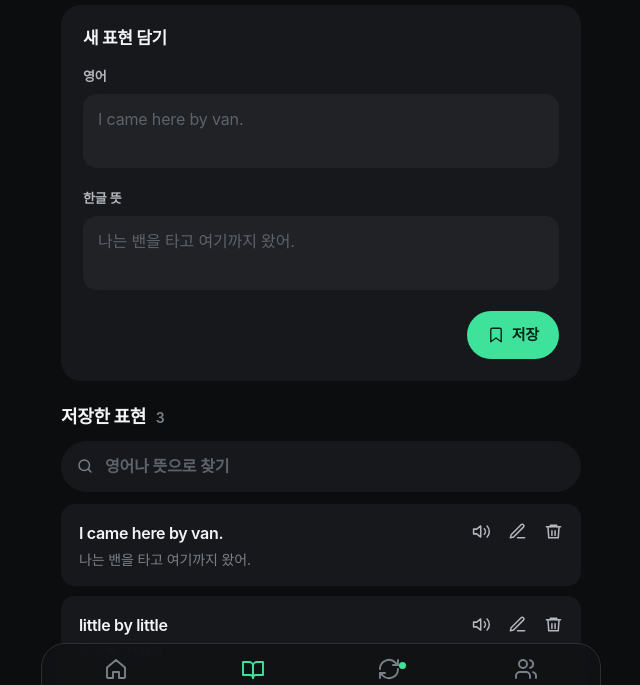
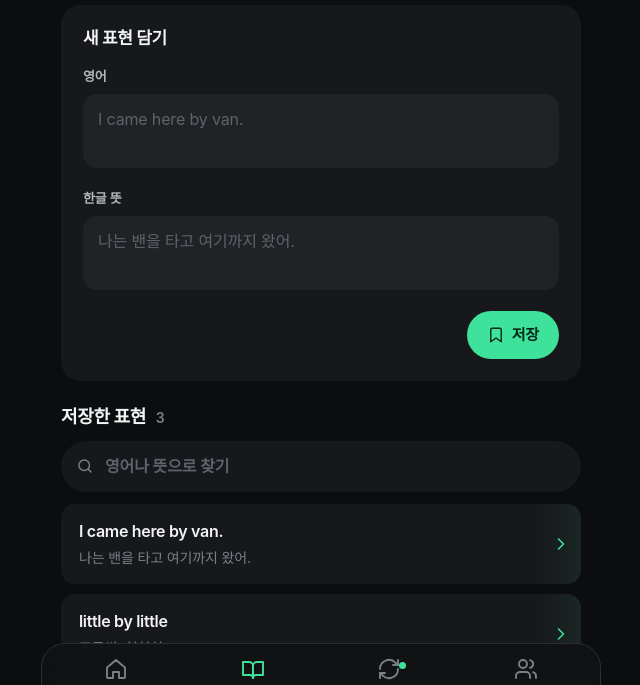
Before and after one commit to threedowon/study-english, a website with bundled scripts: page index.html in a window 1280 px wide. Both pictures are taken after a click on the button "오늘 배운 표현 기록하기". Shown: the part 67-752 px from the top of the page, without its empty margins (319-959 px from the left). Built offline with nearby package versions, Linux system fonts and the light colour scheme; files whose address does not match are found by name; a web font is replaced by a local one.

Commit message:
Notebook rows: full-width text, green arrow or left swipe reveals listen/edit/delete
Co-Authored-By: Claude Opus 5.5 <noreply@anthropic.com>
Claude-Session: https://claude.ai/code/session_01KyiabmoYKmjjHJbJSEx7w7

```diff
--- a/app.js
+++ b/app.js
@@ -47,7 +47,14 @@ function persist(){if(currentUser){queueSave();return}try{localStorage.setItem(K
 function toast(text){$('#toast').textContent=text;$('#toast').classList.add('visible');clearTimeout(toast.timer);toast.timer=setTimeout(()=>$('#toast').classList.remove('visible'),3500)}
 function streak(){const dates=new Set(state.history.map(h=>h.date));let d=new Date(),count=0;if(!dates.has(dayKey(d)))d.setDate(d.getDate()-1);while(dates.has(dayKey(d))){count++;d.setDate(d.getDate()-1)}return count}
 function navigate(next){if(!['home','notes','review','together','settings'].includes(next))next='notes';if(next==='together'&&currentUser)refreshSocial();stopRecording(true);if(recognition)recognition.stop();stopAnswer();resetCard();later=[];page=next;reviewId=null;revealed=false;reviewed=0;render();window.scrollTo({top:0,behavior:'smooth'})}
-function rows(notes){return notes.length?notes.map(n=>`<article class="note-row"><div class="note-actions"><button class="icon-btn" data-speak="${esc(n.id)}" aria-label="표현 듣기">${ui('speaker')}</button>${page==='notes'?`<button class="icon-btn" data-edit="${esc(n.id)}" aria-label="표현 수정">${ui('edit')}</button><button class="icon-btn danger" data-delete="${esc(n.id)}" aria-label="표현 삭제">${ui('trash')}</button>`:''}</div><div class="note-body"><h3 lang="en">${esc(n.english)}</h3><p>${n.meaning?esc(n.meaning):'<em class="warn">한글 뜻을 추가해 주세요</em>'}</p></div></article>`).join(''):'<div class="empty">아직 저장한 표현이 없어요.<br>헤이링에서 배운 문장을 담아 보세요.</div>'}
+function rows(notes){return notes.length?notes.map(n=>page==='notes'?`<article class="note-row swipe" data-row="${esc(n.id)}"><div class="note-body"><h3 lang="en">${esc(n.english)}</h3><p>${n.meaning?esc(n.meaning):'<em class="warn">한글 뜻을 추가해 주세요</em>'}</p></div><button class="row-toggle" data-row-toggle="${esc(n.id)}" aria-label="표현 메뉴 열기" aria-expanded="false">${ui('chevron')}</button><div class="row-tray" aria-hidden="true"><button class="tray-btn" data-speak="${esc(n.id)}" aria-label="표현 듣기" tabindex="-1">${ui('speaker')}</button><button class="tray-btn" data-edit="${esc(n.id)}" aria-label="표현 수정" tabindex="-1">${ui('edit')}</button><button class="tray-btn danger" data-delete="${esc(n.id)}" aria-label="표현 삭제" tabindex="-1">${ui('trash')}</button></div></article>`:`<article class="note-row"><div class="note-actions"><button class="icon-btn" data-speak="${esc(n.id)}" aria-label="표현 듣기">${ui('speaker')}</button></div><div class="note-body"><h3 lang="en">${esc(n.english)}</h3><p>${n.meaning?esc(n.meaning):'<em class="warn">한글 뜻을 추가해 주세요</em>'}</p></div></article>`).join(''):'<div class="empty">아직 저장한 표현이 없어요.<br>헤이링에서 배운 문장을 담아 보세요.</div>'}
+// Notebook rows: tap the green arrow or swipe left to reveal listen / edit / delete.
+function setRowOpen(row,open){if(!row)return;document.querySelectorAll('.note-row.open').forEach(r=>{if(r!==row){r.classList.remove('open');r.querySelector('.row-toggle')?.setAttribute('aria-expanded','false');r.querySelector('.row-tray')?.setAttribute('aria-hidden','true');r.querySelectorAll('.tray-btn').forEach(b=>b.tabIndex=-1)}});row.classList.toggle('open',open);row.querySelector('.row-toggle')?.setAttribute('aria-expanded',String(open));row.querySelector('.row-tray')?.setAttribute('aria-hidden',String(!open));row.querySelectorAll('.tray-btn').forEach(b=>b.tabIndex=open?0:-1)}
+document.addEventListener('click',e=>{const t=e.target.closest?.('[data-row-toggle]');if(t&&t.dataset?.rowToggle){const row=t.closest?.('.note-row');if(row?.classList)setRowOpen(row,!row.classList.contains('open'));return}if(!e.target.closest?.('.note-row'))document.querySelectorAll('.note-row.open').forEach(r=>setRowOpen(r,false))});
+let swipe=null;
+document.addEventListener('pointerdown',e=>{const row=e.target.closest?.('.note-row.swipe');if(!row||e.target.closest('button')||e.pointerType==='mouse')return;swipe={row,x:e.clientX,y:e.clientY}});
+document.addEventListener('pointerup',e=>{if(!swipe)return;const dx=e.clientX-swipe.x,dy=e.clientY-swipe.y;if(Math.abs(dx)>40&&Math.abs(dx)>Math.abs(dy)*1.5)setRowOpen(swipe.row,dx<0);swipe=null});
+document.addEventListener('pointercancel',()=>{swipe=null});
 function week(){const start=new Date();start.setDate(start.getDate()-((start.getDay()+6)%7));const dates=new Set(state.history.map(h=>h.date));return ['월','화','수','목','금','토','일'].map((label,i)=>{const d=new Date(start);d.setDate(d.getDate()+i);const key=dayKey(d),done=dates.has(key);return `<div class="day ${done?'done':''} ${key===dayKey()?'today':''}">${label}<span>${done?'✓':d.getDate()}</span></div>`}).join('')}
 function home(){const count=due().length,done=todayReviews(),goal=Number(state.goal)||5,pct=Math.min(100,Math.round(done/goal*100)),len=282.7;return `<section class="card mission"><div class="gauge"><svg viewBox="0 0 220 122" aria-hidden="true"><defs><linearGradient id="gauge-grad" x1="0" x2="1" y1="0" y2="0"><stop offset="0" stop-color="#5b7cff"/><stop offset="1" stop-color="#b47cf5"/></linearGradient></defs><path class="gauge-track" d="M20 112A90 90 0 0 1 200 112"/><path class="gauge-fill" d="M20 112A90 90 0 0 1 200 112" stroke-dasharray="${len}" stroke-dashoffset="${(len*(1-pct/100)).toFixed(1)}"/></svg><div class="gauge-center"><span class="spark">✦</span><strong>오늘의 미션</strong><span class="gauge-pct">${pct}%</span></div></div><p class="mission-meta">${done} / ${goal}개 완료 · <b>${streak()}일</b> 연속 복습</p><button class="pill primary block" data-page="review">${count?`복습 시작 · ${count}개`:'오늘 복습 완료!'}</button><button class="pill ghost block" data-page="notes">오늘 배운 표현 기록하기</button></section><section class="card week-card"><h2 class="card-title">이번 주의 작은 꾸준함</h2><div class="days">${week()}</div></section><section class="block-section"><div class="section-title"><h2>최근 표현</h2><button class="link" data-page="notes">모두 보기 ${ui('chevron')}</button></div><div class="notes-list">${rows(state.notes.slice(0,3))}</div></section>`}
 function notes(){const list=state.notes.filter(n=>`${n.english} ${n.meaning}`.toLowerCase().includes(search.toLowerCase()));return `<form class="card compose" id="quick-expression-form"><h2 class="card-title">새 표현 담기</h2><div class="field"><label for="quick-english">영어</label><textarea id="quick-english" required maxlength="1000" rows="2" lang="en" placeholder="I came here by van.">${esc(quickDraft.english)}</textarea></div><div class="field"><label for="quick-meaning">한글 뜻</label><textarea id="quick-meaning" required maxlength="1000" rows="2" lang="ko" placeholder="나는 밴을 타고 여기까지 왔어.">${esc(quickDraft.meaning)}</textarea></div><div class="compose-actions"><button class="pill primary" type="submit">${ui('bookmark')}저장</button></div></form>
--- a/style.css
+++ b/style.css
@@ -424,3 +424,14 @@ dialog textarea{min-height:56px;overflow-y:auto}
 .result-stage .verdict-arc{width:190px;height:104px}
 .word-chunk{display:inline-flex;align-items:flex-end;gap:3px}
 .word-chunk .punct{font-size:22px;font-weight:700;line-height:.6;color:#8c919b}
+/* notebook rows: arrow / swipe reveals a tray */
+.note-row.swipe{position:relative;overflow:hidden;display:block;padding:16px 46px 16px 18px;touch-action:pan-y}
+.note-row.swipe .note-body{padding-top:0}
+.row-toggle{position:absolute;top:0;right:0;bottom:0;width:40px;border:0;background:linear-gradient(90deg,transparent,rgba(63,226,155,.08));color:var(--mint);display:grid;place-items:center}
+.row-toggle .ui-icon{width:20px;height:20px;transition:transform .2s}
+.note-row.open .row-toggle .ui-icon{transform:rotate(180deg)}
+.row-tray{position:absolute;top:0;bottom:0;right:40px;display:flex;align-items:center;gap:4px;padding:0 8px 0 18px;background:linear-gradient(90deg,rgba(23,24,27,0) 0,var(--surface) 16px);transform:translateX(calc(100% + 40px));transition:transform .22s ease;pointer-events:none}
+.note-row.open .row-tray{transform:translateX(0);pointer-events:auto}
+.tray-btn{width:44px;height:44px;border-radius:50%;border:0;background:var(--surface-3);color:var(--text);display:grid;place-items:center}
+.tray-btn .ui-icon{width:20px;height:20px}
+.tray-btn.danger{background:rgba(255,107,91,.18);color:#ff6b5b}
```
